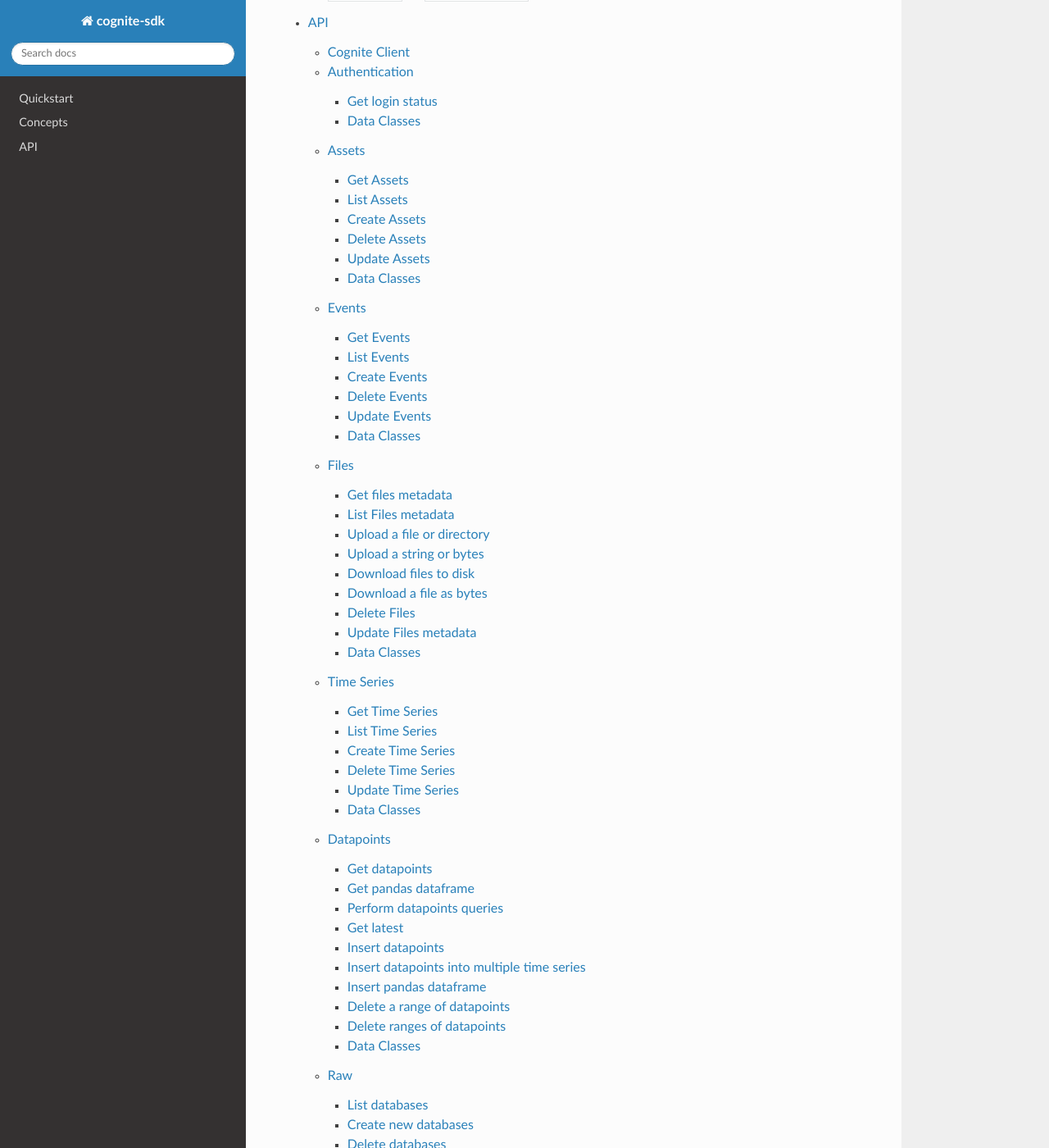
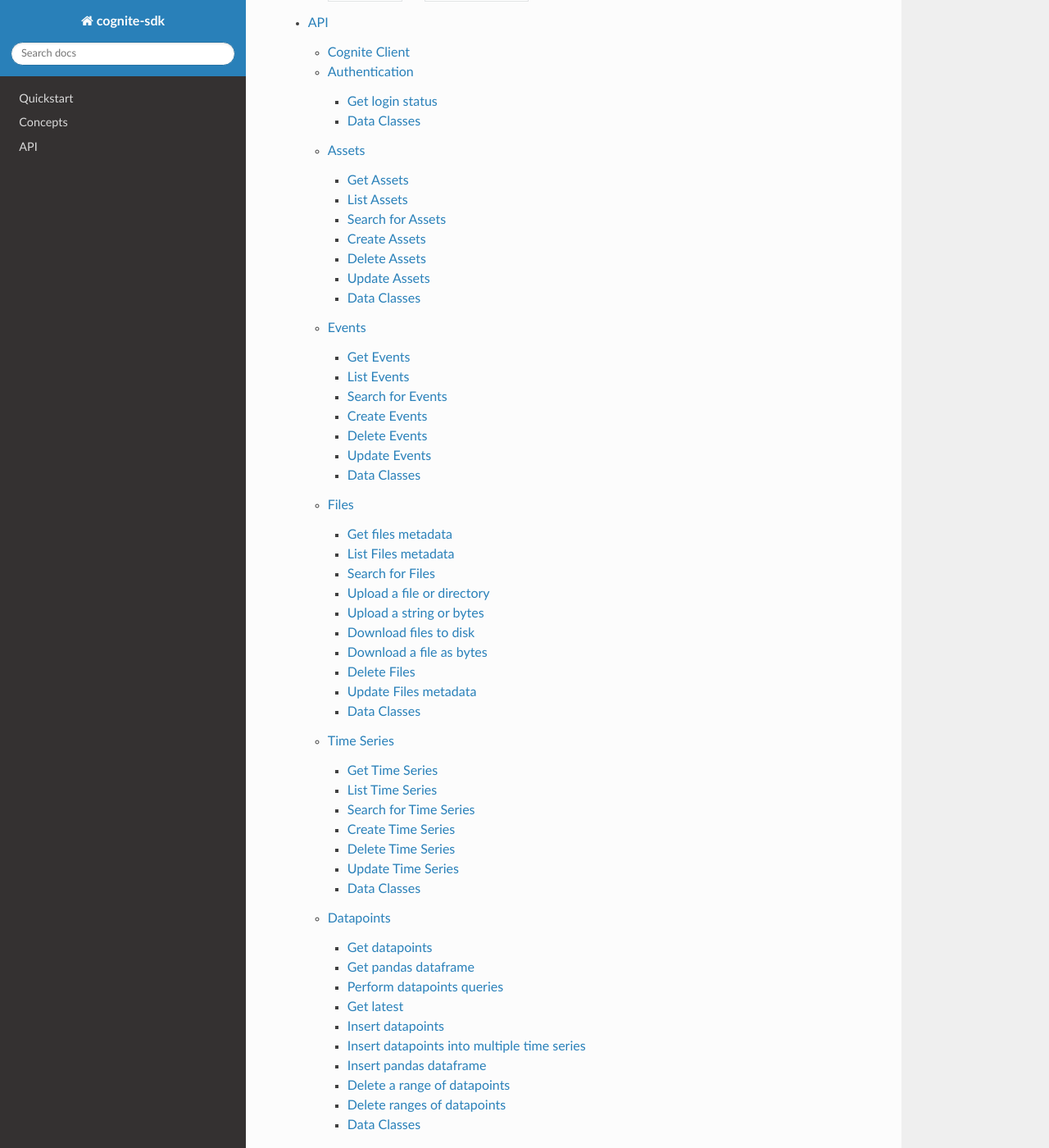
Before and after one commit to cognitedata/cognite-sdk-python, a Sphinx documentation site: the page built from docs/source/index.rst, in a window 1280 px wide and 1400 px high, scrolled down 990 px. Shown: the whole window at 82% size. Built offline with Sphinx 7.4.7 and the Read the Docs theme 2.0.0, drawn with Linux system fonts in a browser that asks for light colours.

Commit message:
Update docs

```diff
--- a/docs/source/cognite.rst
+++ b/docs/source/cognite.rst
@@ -188,6 +188,10 @@
 ^^^^^^^^^^^
 .. automethod:: cognite.client._api.assets.AssetsAPI.list
 
+Search for Assets
+^^^^^^^^^^^^^^^^^
+.. automethod:: cognite.client._api.assets.AssetsAPI.search
+
 Create Assets
 ^^^^^^^^^^^^^
 .. automethod:: cognite.client._api.assets.AssetsAPI.create
@@ -218,6 +222,10 @@
 List Events
 ^^^^^^^^^^^
 .. automethod:: cognite.client._api.events.EventsAPI.list
+
+Search for Events
+^^^^^^^^^^^^^^^^^
+.. automethod:: cognite.client._api.events.EventsAPI.search
 
 Create Events
 ^^^^^^^^^^^^^
@@ -250,6 +258,10 @@
 List Files metadata
 ^^^^^^^^^^^^^^^^^^^
 .. automethod:: cognite.client._api.files.FilesAPI.list
+
+Search for Files
+^^^^^^^^^^^^^^^^
+.. automethod:: cognite.client._api.files.FilesAPI.search
 
 Upload a file or directory
 ^^^^^^^^^^^^^^^^^^^^^^^^^^
@@ -293,6 +305,10 @@
 List Time Series
 ^^^^^^^^^^^^^^^^
 .. automethod:: cognite.client._api.time_series.TimeSeriesAPI.list
+
+Search for Time Series
+^^^^^^^^^^^^^^^^^^^^^^
+.. automethod:: cognite.client._api.time_series.TimeSeriesAPI.search
 
 Create Time Series
 ^^^^^^^^^^^^^^^^^^
```
Also changed, not shown: other parts of docs/source/cognite.rst (+0 -2 lines).
